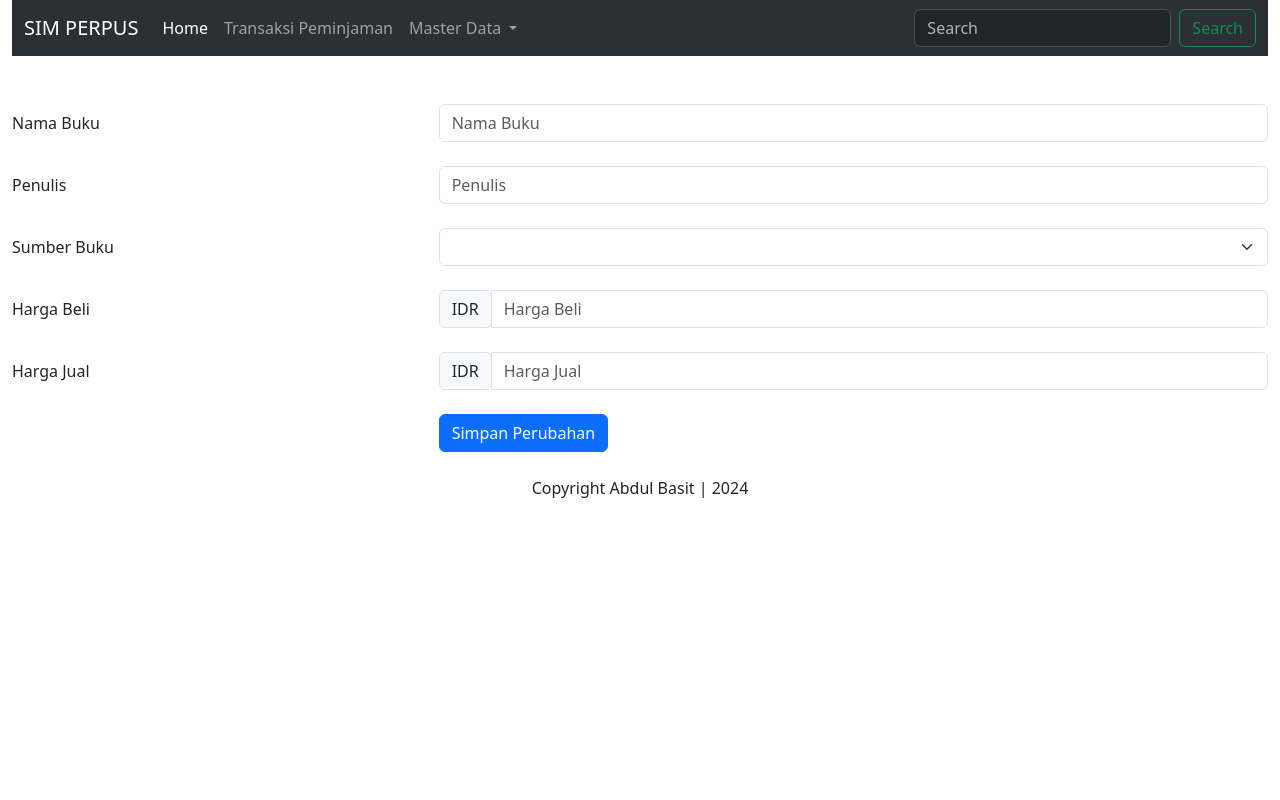
After one commit to abas06/simperpus, a Django app: template perpus_app/templates/edit_buku.html in a window 1280 px wide. The commit adds this page. Run offline with Django 5.2, Linux system fonts and the light colour scheme; the template is opened without the code that fills it, so the values that code supplies are empty.

Commit message:
Penambahan fitur Edit

```diff
--- /dev/null
+++ b/perpus_app/templates/edit_buku.html
@@ -0,0 +1,69 @@
+{% load static %}
+<!doctype html>
+<html lang="en">
+  <head>
+    <meta charset="utf-8">
+    <meta name="viewport" content="width=device-width, initial-scale=1">
+    <title>Edit Buku</title>
+    <link href="https://cdn.jsdelivr.net/npm/bootstrap@5.3.3/dist/css/bootstrap.min.css" rel="stylesheet" integrity="sha384-QWTKZyjpPEjISv5WaRU9OFeRpok6YctnYmDr5pNlyT2bRjXh0JMhjY6hW+ALEwIH" crossorigin="anonymous">
+  </head>
+  <body>
+    <div class="container-fluid justify-content-center align-items-center" style="min-height: 100vh;">
+      {% include 'menu.html' %}<br/><br/>
+      <form method="POST">
+        {% csrf_token %}
+        <div class="form-group row">
+          <label for="nama_buku" class="col-4 col-form-label">Nama Buku</label>
+          <div class="col-8">
+            <input id="nama_buku" name="nama_buku" placeholder="Nama Buku" type="text" class="form-control" value="{{ buku.nama_buku }}" required="required">
+          </div>
+        </div><br/>
+        <div class="form-group row">
+          <label for="penulis" class="col-4 col-form-label">Penulis</label>
+          <div class="col-8">
+            <input id="penulis" name="penulis" placeholder="Penulis" type="text" class="form-control" value="{{ buku.penulis }}" required="required">
+          </div>
+        </div><br/>
+        <div class="form-group row">
+          <label for="sumber_buku" class="col-4 col-form-label">Sumber Buku</label>
+          <div class="col-8">
+              <select id="sumber_buku" name="sumber_buku" class="form-select" required="required">
+                  {% for sumber_buku in list_sumber %}
+                      <option value="{{ sumber_buku.0 }}" {% if buku.sumber_buku.id == sumber_buku.0 %}selected{% endif %}>{{ sumber_buku.1 }}</option>
+                  {% endfor %}
+              </select>
+          </div>
+        </div><br/>
+        <div class="form-group row">
+          <label for="harga_beli" class="col-4 col-form-label">Harga Beli</label>
+          <div class="col-8">
+            <div class="input-group">
+              <div class="input-group-prepend">
+                <div class="input-group-text">IDR</div>
+              </div>
+              <input id="harga_beli" name="harga_beli" placeholder="Harga Beli" type="number" class="form-control" value="{{ buku.harga_beli }}" required="required">
+            </div>
+          </div>
+        </div><br/>
+        <div class="form-group row">
+          <label for="harga_jual" class="col-4 col-form-label">Harga Jual</label>
+          <div class="col-8">
+            <div class="input-group">
+              <div class="input-group-prepend">
+                <div class="input-group-text">IDR</div>
+              </div>
+              <input id="harga_jual" name="harga_jual" placeholder="Harga Jual" type="number" class="form-control" value="{{ buku.harga_jual }}" required="required">
+            </div>
+          </div>
+        </div> <br/>
+        <div class="form-group row">
+          <div class="offset-4 col-8">
+            <button name="submit" type="submit" class="btn btn-primary">Simpan Perubahan</button>
+          </div>
+        </div>
+      </form><br/>
+      {% include 'footer.html' %}
+    </div>
+    <script src="https://cdn.jsdelivr.net/npm/bootstrap@5.3.3/dist/js/bootstrap.bundle.min.js" integrity="sha384-YvpcrYf0tY3lHB60NNkmXc5s9fDVZLESaAA55NDzOxhy9GkcIdslK1eN7N6jIeHz" crossorigin="anonymous"></script>
+  </body>
+</html>
--- a/simperpus/urls.py
+++ b/simperpus/urls.py
@@ -25,7 +25,7 @@ urlpatterns = [
     path('master_buku/', getMasterbuku, name='master_buku'),
     path('master_buku/tambah', formTambahbuku, name='tambah_buku'),
     path('master_buku/delete/<int:id>/', deleteBuku, name='delete_buku'),
-    # path('master_buku/edit/<int:id>/', formEditbuku, name='edit_buku'),
+    path('master_buku/edit/<int:id>/', formEditBuku, name='edit_buku'),
     path('master_sumber_buku/', getMastersumberbuku, name='master_sumber_buku'),
     path('master_sumber_buku/tambah', formTambahsumberbuku, name='tambah_sumber_buku'),
     # path('delete-buku/<int:id>/', deleteBuku, name='delete_buku'),
```
Also changed, not shown: perpus_app/templates/master_buku.html (+2 -5 lines), perpus_app/views.py (+13 -0 lines).
